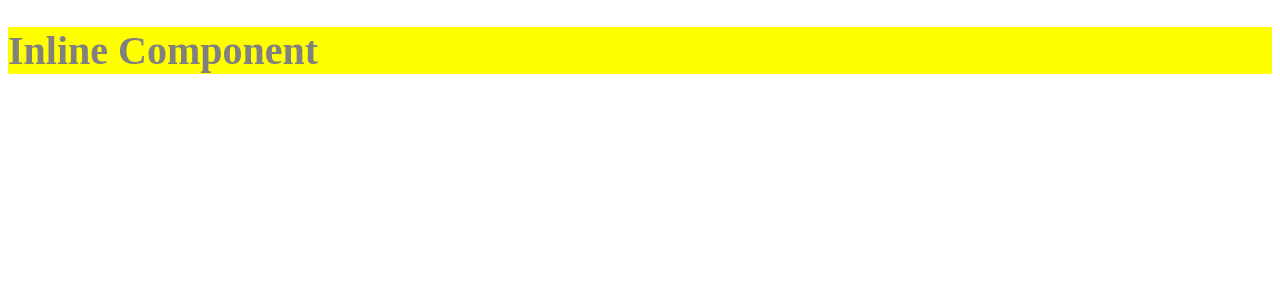
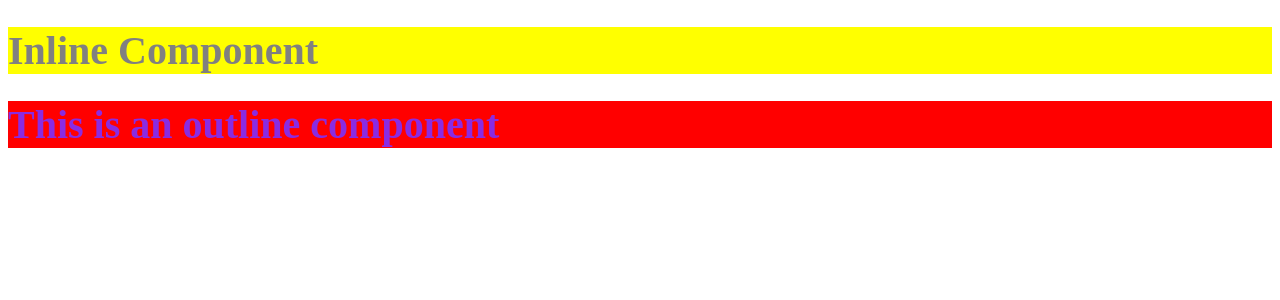
Before and after one commit to bsquidwrd/react-todoapp, a React (Vite) app: page / in a window 1280 px wide. Shown: the top 300 px of the page. Built offline with nearby package versions, Linux system fonts and the light colour scheme.

Commit message:
React For Beginners 35

```diff
--- a/src/App.jsx
+++ b/src/App.jsx
@@ -1,4 +1,5 @@
 import InlineComponent from "./components/InlineComponent";
+import OutlineComponent from "./components/OutlineComponent";
 import Todo from "./components/Todo";
 
 function App() {
@@ -6,6 +7,7 @@
     <div className="App">
       {/* <Todo /> */}
       <InlineComponent />
+      <OutlineComponent />
     </div>
   );
 }
--- a/src/components/InlineComponent.jsx
+++ b/src/components/InlineComponent.jsx
@@ -1,9 +1,9 @@
-import "../css/style.css";
+import styles from "./inlinecomponent.module.css";
 
 export default function InlineComponent() {
   return (
     <div>
-      <h1 className="header">Inline Component</h1>
+      <h1 className={styles.header}>Inline Component</h1>
     </div>
   );
 }
--- /dev/null
+++ b/src/components/OutlineComponent.jsx
@@ -0,0 +1,9 @@
+import styles from "./outlinecomponent.module.css";
+
+export default function OutlineComponent() {
+  return (
+    <div>
+      <h1 className={styles.header}>This is an outline component</h1>
+    </div>
+  );
+}
--- /dev/null
+++ b/src/components/outlinecomponent.module.css
@@ -0,0 +1,5 @@
+.header {
+  color: blueviolet;
+  background-color: red;
+  font-size: 40px;
+}
```
Also changed, not shown: src/components/inlinecomponent.module.css (renamed from src/css/style.css).
